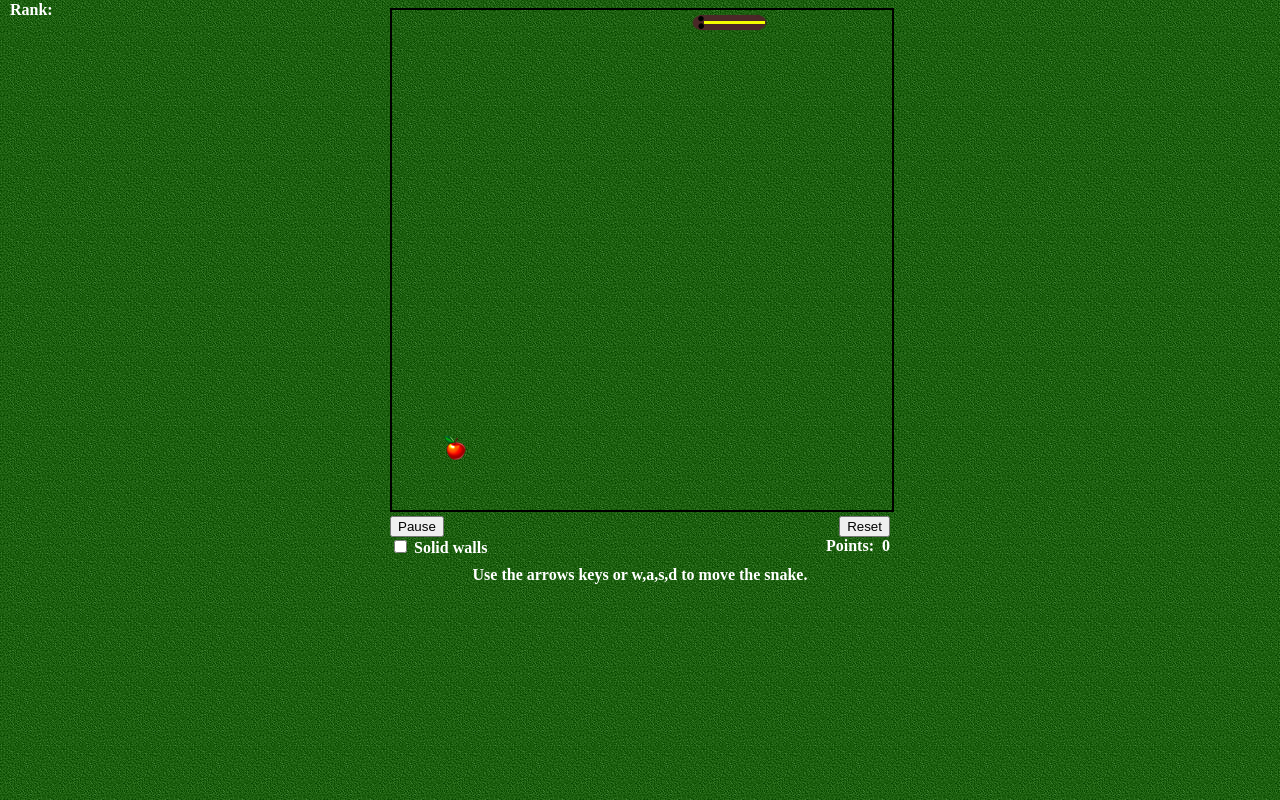
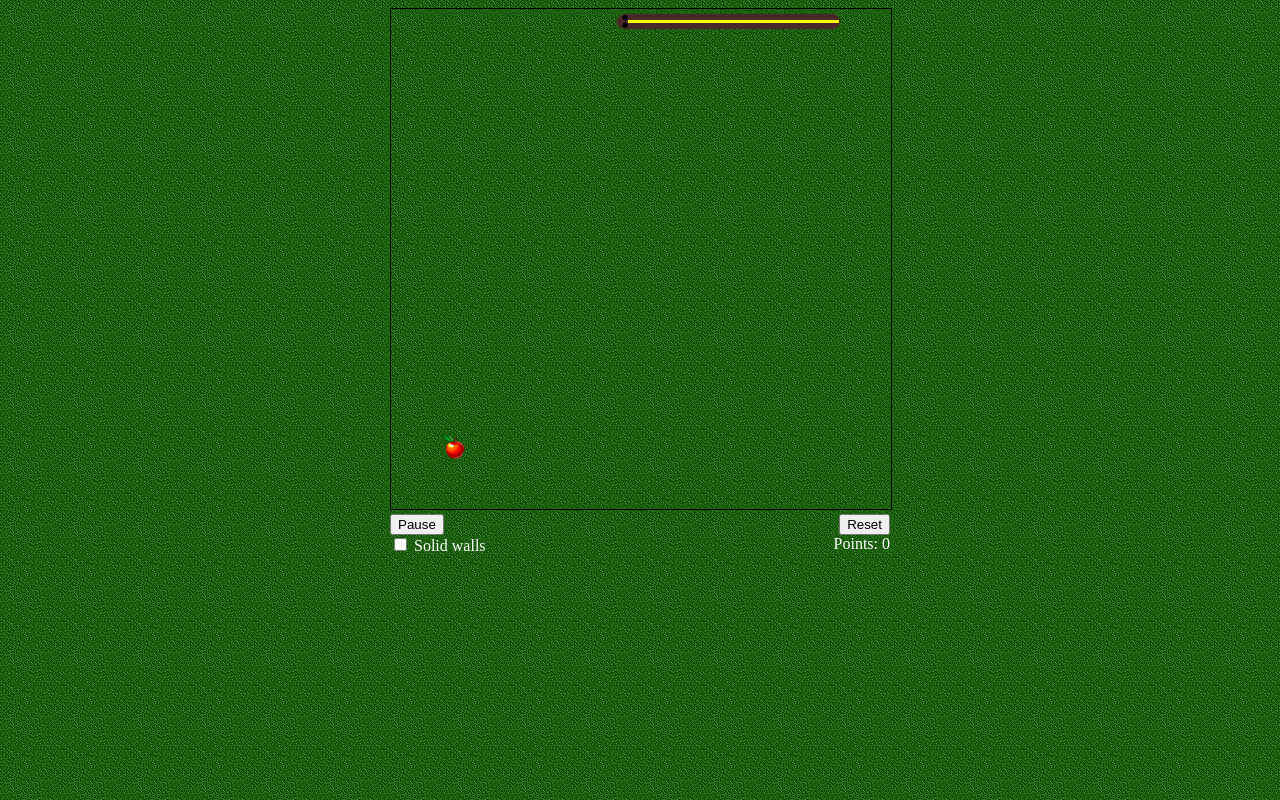
Before and after one commit to GuilhermeReda/snakejs, a plain HTML site: page index.html in a window 1280 px wide. Drawn offline with Linux system fonts and the light colour scheme.

Commit message:
Fixed bugs and formatted code

```diff
--- a/css/style.css
+++ b/css/style.css
@@ -1,61 +1,32 @@
 body {
-	color:white;
-	background-image:url('../img/back.JPG');
+	color: white;
+	background-image: url('../img/back.JPG');
 }
 
-#main {
-	left:100;
-	width:700px;
-	height:540px;
+.container {
+    width: 500px;
+    height: 500px;
+    margin: 0 auto;
 }
 
-#canvas {
-	border:#000000 2px solid;
+.controls {
+    display: block;
+    width: 100%;
+    overflow: auto;
 }
 
-#left {
-	width:500px;
-	height:502px;
+.pull-left {
+    float: left;
+    overflow: auto;
+    text-align: left;
 }
 
-#right {
-	float:right;
-	position: absolute;
-	left:10px;
-	top:1px;
-	text-align:left;
+.pull-right {
+    float: right;
+    overflow: auto;
+    text-align: right;
 }
 
-#leftdown {
-	width:250px;
-	height:20px;
-	float:left;
-	text-align:left;
+canvas {
+    border: 1px solid black;
 }
-
-#rightdown {
-	width:250px;
-	height:20px;
-	float:right;
-	text-align:right;
-}
-
-#pausar {
-	background-image:url('../img/back.JPG');
-	border:none;
-	font-weight: bold;color:white;
-}
-
-#reiniciar {
-	background-image:url('../img/back.JPG');
-	border:none;
-	font-weight: bold;
-	color:white;
-}
-
-#pontos {
-	background-image:url('../img/back.JPG');
-	border:none;
-	font-weight: bold;
-	color:white;
-}
--- a/index.html
+++ b/index.html
@@ -2,26 +2,38 @@
 <html>
 	<head>
 		<meta http-equiv="Content-Type" content="text/html; charset=iso-8859-1" />
-		<script type="text/javascript" src="js/main.js"></script>
-		<link href="css/style.css" type="text/css" rel="stylesheet" ></link>
+		<link href="css/style.css" type="text/css" rel="stylesheet" >
 	</head>
 	<body>
-		<center><b>
-			<div id="main">
-				<div id="left">
-					<canvas id="canvas" width="500" height="500"></canvas>
-					<div id="leftdown">
-						<input type="button" value="Pause" id="pause"><br />
-						<label> <input type="CHECKBOX" name="block" id="solid-walls"> Solid walls </label> <br/>
-					</div>
-					<div id="rightdown">
-						<input type="button" value="Reset" id="reset"><br />
-						Points:&nbsp <span id="score">00</span>
-					</div>
-				</div>
-				<div id="right" class="rank"><b>Rank:</b></div>
-			</div><br/>
-			Use the arrows keys or w,a,s,d to move the snake.
-		</center><b>
+    <div class="container">
+      <canvas id="canvas" width="500" height="500"></canvas>
+
+      <div class="controls">
+        <div class="pull-left">
+          <button type="button" id="pause">Pause</button>
+          <br />
+          <label>
+            <input type="CHECKBOX" name="block" id="solid-walls">
+            Solid walls
+          </label>
+        </div>
+
+        <div class="pull-right">
+          <button type="button" id="reset">Reset</button>
+          <br />
+          Points: <span id="score">00</span>
+        </div>
+      </div>
+    </div>
+
+    <script type="module">
+      import { Snake } from './js/snake.js';
+      window.onload = function onload() {
+        const snake = new Snake();
+        snake.init();
+      };
+
+
+    </script>
 	</body>
 </html>
--- /dev/null
+++ b/js/engine.js
@@ -0,0 +1,123 @@
+export class Engine {
+  constructor() {
+    this.FPS = 10;
+    this.BODY_PART_SIZE = 25;
+
+    this.DIRECTIONS = {
+      UP: 0,
+      RIGHT: 1,
+      DOWN: 2,
+      LEFT: 3,
+    };
+
+    this.canvas = null;
+    this.canvasContext = null;
+    this.nextDirection = this.DIRECTIONS.LEFT;
+    this.direction = this.DIRECTIONS.LEFT;
+
+    this.solidWallsCheckbox = document.getElementById('solid-walls');
+    this.scoreDiplay = document.getElementById('score');
+    this.pauseButton = document.getElementById('pause');
+    this.resetButton = document.getElementById('reset');
+
+    window.addEventListener('keydown', event => this.keyDown.call(this, event), true);
+    this.pauseButton.onclick = () => this.pauseGame.call(this);
+    this.resetButton.onclick = () => this.init.call(this);
+  }
+
+  init() {
+    this.isPaused = false;
+    this.nextDirection = this.DIRECTIONS.LEFT;
+    this.direction = this.DIRECTIONS.LEFT;
+    this.canvas = document.getElementById('canvas');
+    this.canvasContext = this.canvas.getContext('2d');
+    this.currentScore = 0;
+    this.scoreDiplay.innerHTML = this.currentScore;
+  }
+
+  get solidWalls() {
+    return this.solidWallsCheckbox.checked === true;
+  }
+
+  get canvasWidth() {
+    return this.canvas.width;
+  }
+
+  get canvasHeight() {
+    return this.canvas.height;
+  }
+
+  async loadImages() {
+    this.IMAGES = {
+      GAME_OVER: await this.loadImage('img/gameover.png'),
+    };
+  }
+
+  clearCanvas() {
+    this.canvasContext.clearRect(0, 0, this.canvasWidth, this.canvasHeight);
+    this.canvasContext.strokeStyle = 'rgba(0,0,0,255)';
+  }
+
+  drawImage(image, x, y) {
+    this.canvasContext.drawImage(image, x, y);
+  }
+
+  gameOver() {
+    this.canvasContext.drawImage(this.IMAGES.GAME_OVER, 0, 180);
+  }
+
+  pauseGame() {
+    this.isPaused = !this.isPaused;
+    if (!this.isPaused) {
+      this.pauseButton.innerHTML = 'Pause';
+    } else {
+      this.pauseButton.innerHTML = 'Unpause';
+    }
+  }
+
+  score() {
+    this.currentScore += this.solidWalls ? 20 : 10;
+    this.scoreDiplay.innerHTML = this.currentScore;
+  }
+
+  keyDown(event) {
+    switch (event.key) {
+      case 'w':
+      case 'ArrowUp':
+        if (!this.isPaused && this.direction !== this.DIRECTIONS.DOWN) {
+          this.nextDirection = this.DIRECTIONS.UP;
+        }
+        break;
+      case 'd':
+      case 'ArrowRight':
+        if (!this.isPaused && this.direction !== this.DIRECTIONS.LEFT) {
+          this.nextDirection = this.DIRECTIONS.RIGHT;
+        }
+        break;
+      case 's':
+      case 'ArrowDown':
+        if (!this.isPaused && this.direction !== this.DIRECTIONS.UP) {
+          this.nextDirection = this.DIRECTIONS.DOWN;
+        }
+        break;
+      case 'a':
+      case 'ArrowLeft':
+        if (!this.isPaused && this.direction !== this.DIRECTIONS.RIGHT) {
+          this.nextDirection = this.DIRECTIONS.LEFT;
+        }
+        break;
+      case 'Escape':
+        this.pauseGame();
+        break;
+      // no default
+    }
+  }
+
+  loadImage(src) {
+    const image = new Image();
+    image.src = src;
+    return new Promise(resolve => {
+      image.onload = () => resolve(image);
+    });
+  }
+}
--- a/js/main.js
+++ b/js/snake.js
@@ -1,118 +1,6 @@
-class Engine {
-  constructor() {
-    this.FPS = 10;
-    this.BODY_PART_SIZE = 25;
+import { Engine } from './engine.js';
 
-    this.DIRECTIONS = {
-      UP: 0,
-      RIGHT: 1,
-      DOWN: 2,
-      LEFT: 3,
-    };
-
-    this.canvas = null;
-    this.canvasContext = null;
-    this.nextDirection = this.DIRECTIONS.LEFT;
-    this.direction = this.DIRECTIONS.LEFT;
-
-    this.solidWallsCheckbox = document.getElementById('solid-walls');
-    this.scoreDiplay = document.getElementById('score');
-    this.pauseButton = document.getElementById('pause');
-    this.resetButton = document.getElementById('reset');
-
-    this.keyDownListener = window.addEventListener('keydown', (event) => this.keyDown.call(this, event), true);
-    this.pauseButton.onclick = () => this.pauseGame.call(this);
-    this.resetButton.onclick = () => this.init.call(this);
-  }
-
-  init() {
-    this.isPaused = false;
-    this.nextDirection = this.DIRECTIONS.LEFT;
-    this.direction = this.DIRECTIONS.LEFT;
-    this.canvas = document.getElementById('canvas');
-    this.canvasContext = this.canvas.getContext('2d');
-    this.currentScore = 0;
-    this.scoreDiplay.innerHTML = this.currentScore;
-  }
-
-  get solidWalls() {
-    return this.solidWallsCheckbox.checked === true;
-  }
-
-  async loadImages() {
-    this.IMAGES = {
-      GAME_OVER: await this.loadImage('img/gameover.png'),
-    }
-  }
-
-  clearCanvas() {
-    this.canvasContext.clearRect(0, 0, this.canvas.width, this.canvas.height);
-    this.canvasContext.strokeStyle = "rgba(0,0,0,255)";
-  }
-
-  drawImage(image, x, y) {
-    this.canvasContext.drawImage(image, x, y);
-  }
-
-  gameOver() {
-    this.canvasContext.drawImage(this.IMAGES.GAME_OVER, 0, 180);
-  }
-
-  pauseGame() {
-    this.isPaused = !this.isPaused;
-    if (!this.isPaused) {
-      this.pauseButton.innerHTML = 'Pause';
-    } else {
-      this.pauseButton.innerHTML = 'Unpause';
-    }
-  }
-
-  score() {
-    this.currentScore += this.solidWalls ? 20 : 10;
-    this.scoreDiplay.innerHTML = this.currentScore;
-  }
-
-  keyDown(event) {
-    if (this.isPaused) {
-      return;
-    }
-
-    switch (event.key) {
-      case 'w':
-      case 'ArrowUp':
-        if (this.direction !== this.DIRECTIONS.DOWN) {
-          this.nextDirection = this.DIRECTIONS.UP;
-        }
-        break;
-      case 'd':
-      case 'ArrowRight':
-        if (this.direction !== this.DIRECTIONS.LEFT) {
-          this.nextDirection = this.DIRECTIONS.RIGHT;
-        }
-        break;
-      case 's':
-      case 'ArrowDown':
-        if (this.direction !== this.DIRECTIONS.UP) {
-          this.nextDirection = this.DIRECTIONS.DOWN;
-        }
-        break;
-      case 'a':
-      case 'ArrowLeft':
-        if (this.direction !== this.DIRECTIONS.RIGHT) {
-          this.nextDirection = this.DIRECTIONS.LEFT;
-        }
-        break;
-    }
-  }
-
-  loadImage(src) {
-    const image = new Image();
-    image.src = src;
-    return new Promise(resolve => image.onload = () => resolve(image));
-  }
-}
-
-class Snake extends Engine {
+export class Snake extends Engine {
   constructor() {
     super();
 
@@ -128,13 +16,19 @@ class Snake extends Engine {
     await this.loadImages();
 
     this.bodyImages = [this.IMAGES.HEAD_LEFT];
-    this.bodyX = [500];
+    this.bodyX = [this.canvasWidth - this.BODY_PART_SIZE];
     this.bodyY = [0];
 
     this.createFood();
 
     this.directions = [this.DIRECTIONS.LEFT];
 
+    this.addTail();
+    this.addTail();
+    this.addTail();
+    this.addTail();
+    this.addTail();
+    this.addTail();
     this.addTail();
     this.addTail();
     // fix head
@@ -170,10 +64,15 @@ class Snake extends Engine {
       TURN_X_LEFT_Y_DOWN: await super.loadImage('img/turn3.PNG'),
       TURN_X_RIGHT_Y_UP: await super.loadImage('img/turn4.PNG'),
       TURN_X_RIGHT_Y_DOWN: await super.loadImage('img/turn2.PNG'),
-    }
+    };
     this.FOODS = [this.IMAGES.APPLE, this.IMAGES.BANANA, this.IMAGES.PEACH, this.IMAGES.STRAWBERRY];
 
     this.TURN_CONFIGURATIONS = [
+      [this.DIRECTIONS.RIGHT, this.DIRECTIONS.RIGHT, this.IMAGES.BODY_HORIZONTAL],
+      [this.DIRECTIONS.LEFT, this.DIRECTIONS.LEFT, this.IMAGES.BODY_HORIZONTAL],
+      [this.DIRECTIONS.UP, this.DIRECTIONS.UP, this.IMAGES.BODY_VERTICAL],
+      [this.DIRECTIONS.DOWN, this.DIRECTIONS.DOWN, this.IMAGES.BODY_VERTICAL],
+
       [this.DIRECTIONS.RIGHT, this.DIRECTIONS.UP, this.IMAGES.TURN_X_RIGHT_Y_DOWN],
       [this.DIRECTIONS.RIGHT, this.DIRECTIONS.DOWN, this.IMAGES.TURN_X_RIGHT_Y_UP],
       [this.DIRECTIONS.LEFT, this.DIRECTIONS.UP, this.IMAGES.TURN_X_LEFT_Y_DOWN],
@@ -224,6 +123,7 @@ class Snake extends Engine {
         this.bodyX[snakeLength] = this.bodyX[tailIndex] - this.BODY_PART_SIZE;
         this.bodyY[snakeLength] = this.bodyY[tailIndex];
         break;
+      // no default
     }
 
     // follow the same direction as the previous tail.
@@ -239,10 +139,9 @@ class Snake extends Engine {
 
     this.moveBody();
     super.clearCanvas();
-
     super.drawImage(this.foodImage, this.foodX, this.foodY);
 
-    for (let i = this.bodyImages.length -1; i >= 0; i--) {
+    for (let i = this.bodyImages.length - 1; i >= 0; i -= 1) {
       super.drawImage(this.bodyImages[i], this.bodyX[i], this.bodyY[i]);
     }
 
@@ -274,26 +173,27 @@ class Snake extends Engine {
         newHeadX = headX + this.BODY_PART_SIZE;
         newHeadImage = this.IMAGES.HEAD_RIGHT;
         break;
+      // no default
     }
 
     // checking collision
-		if(newHeadX === 500) {
+    if (newHeadX === this.canvasWidth) {
       newHeadX = 0;
-    } else if (newHeadX === -25) {
-      newHeadX = 500;
+    } else if (newHeadX < 0) {
+      newHeadX = this.canvasWidth - this.BODY_PART_SIZE;
     }
 
-    if(newHeadY === 500) {
+    if (newHeadY === this.canvasHeight) {
       newHeadY = 0;
-    } else if (newHeadY === -25) {
-      newHeadY = 500;
+    } else if (newHeadY === -this.BODY_PART_SIZE) {
+      newHeadY = this.canvasHeight - this.BODY_PART_SIZE;
     }
 
     return [newHeadX, newHeadY, newHeadImage];
   }
 
   moveBody() {
-    for (let i = this.bodyImages.length - 1; i > 0; i--) {
+    for (let i = this.bodyImages.length - 1; i > 0; i -= 1) {
       this.bodyX[i] = this.bodyX[i - 1];
       this.bodyY[i] = this.bodyY[i - 1];
       this.directions[i] = this.directions[i - 1];
@@ -307,6 +207,7 @@ class Snake extends Engine {
         case this.DIRECTIONS.RIGHT:
           this.bodyImages[i] = this.IMAGES.BODY_HORIZONTAL;
           break;
+        // no default
       }
     }
 
@@ -321,7 +222,7 @@ class Snake extends Engine {
   }
 
   fixImages() {
-    for (let i = this.bodyImages.length - 1; i > 0; i--) {
+    for (let i = this.bodyImages.length - 1; i > 0; i -= 1) {
       const isTail = this.bodyImages.length - 1 === i;
       const thisDirection = this.directions[i];
       const previousDirection = this.directions[i - 1];
@@ -341,16 +242,17 @@ class Snake extends Engine {
           case this.DIRECTIONS.RIGHT:
             newImage = this.IMAGES.TAIL_RIGHT;
             break;
+          // no default
         }
       } else {
         const turnConfigurationFound = this.TURN_CONFIGURATIONS.find(turnConfiguration => {
           return (
-            turnConfiguration[0] === previousDirection &&
-            turnConfiguration[1] === thisDirection
+            turnConfiguration[0] === previousDirection && turnConfiguration[1] === thisDirection
           );
         });
 
         if (!turnConfigurationFound) {
+          console.log(previousDirection, thisDirection, i);
           continue;
         }
 
@@ -365,18 +267,20 @@ class Snake extends Engine {
     const headX = this.bodyX[0];
     const headY = this.bodyY[0];
 
-    for (let i = this.bodyImages.length - 1; i > 0; i--) {
+    for (let i = this.bodyImages.length - 1; i > 0; i -= 1) {
       const bodyX = this.bodyX[i];
       const bodyY = this.bodyY[i];
 
       if (headX === bodyX && headY === bodyY) {
-        return this.gameOver(this.IMAGES.GAME_OVER);
+        this.gameOver(this.IMAGES.GAME_OVER);
+        return;
       }
     }
 
     if (this.solidWalls) {
-      if(headX === 500 || headX === -25 || headY === 500 || headY === -25) {
-        return this.gameOver(this.IMAGES.GAME_OVER);
+      if (headX === this.canvasWidth || headX < 0 || headY === this.canvasHeight || headY < 0) {
+        this.gameOver(this.IMAGES.GAME_OVER);
+        return;
       }
     }
 
@@ -391,6 +295,10 @@ class Snake extends Engine {
     this.score();
   }
 
+  // @TODO, instead of generating random X and Y's, get all the possible X and Y's and choose
+  //   one of those randomly.
+  //   As the possible positions get smaller, it becomes very expensive to keep generating
+  //   random numbers until one of the gets a good position.
   createFood() {
     this.foodX = null;
     this.foodY = null;
@@ -402,10 +310,10 @@ class Snake extends Engine {
 
     while (collision) {
       let collided = false;
-      foodX = Math.floor(Math.random() * 20) * 25;
-      foodY = Math.floor(Math.random() * 20) * 25;
+      foodX = Math.floor(Math.random() * 20) * this.BODY_PART_SIZE;
+      foodY = Math.floor(Math.random() * 20) * this.BODY_PART_SIZE;
 
-      for (let i = 0; i < this.bodyImages.length; i++) {
+      for (let i = 0; i < this.bodyImages.length; i += 1) {
         const bodyX = this.bodyX[i];
         const bodyY = this.bodyY[i];
 
@@ -417,7 +325,7 @@ class Snake extends Engine {
       collision = collided;
     }
 
-		var randomFood = Math.floor(Math.random() * 4);
+    const randomFood = Math.floor(Math.random() * 4);
     this.foodX = foodX;
     this.foodY = foodY;
 
@@ -430,8 +338,3 @@ class Snake extends Engine {
     setTimeout(() => this.init(), 3000);
   }
 }
-
-window.onload = function () {
-  const snake = new Snake();
-  snake.init();
-};
```
Lines whose indentation alone changed are shown as unchanged.
